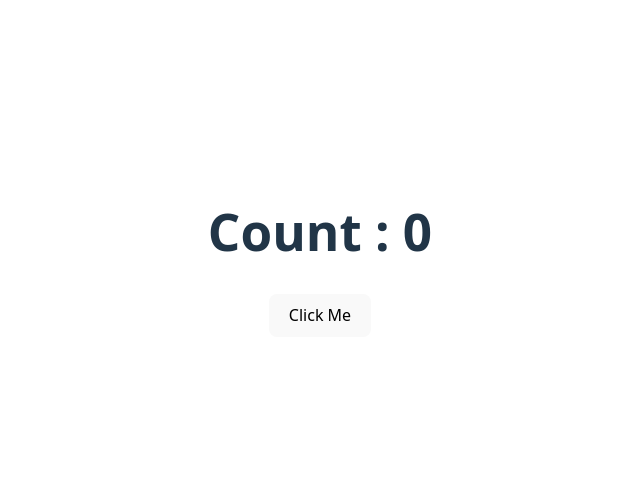
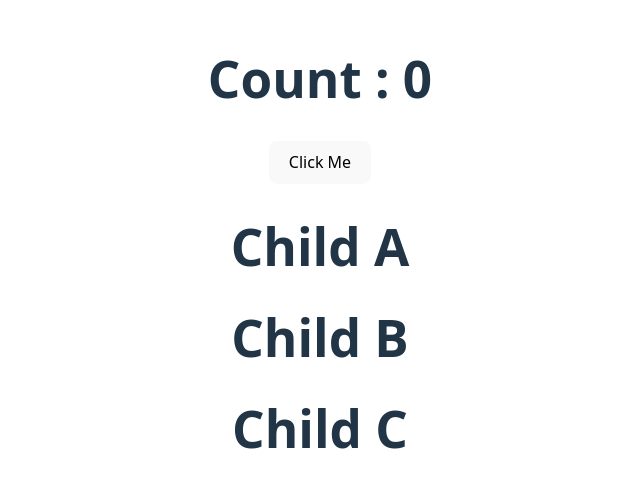
Before and after one commit to nana1243/practice, a React (Vite) app in the folder section12/: page / in a window 1280 px wide. Shown: the part 147-634 px from the top of the page, without its empty margins (320-960 px from the left). Built offline with nearby package versions, Linux system fonts and the light colour scheme.

Commit message:
fea)[7/27] useMemo 추가

```diff
--- a/section12/src/App.tsx
+++ b/section12/src/App.tsx
@@ -1,6 +1,7 @@
 import './App.css'
 import CheckBox from "./components/CheckBox";
 import {useEffect, useState} from "react";
+import ChildA from "./components/ChildA";
 
 function App() {
     const  [count,setCount] = useState(0);
@@ -23,6 +24,7 @@ function App() {
         <>
             <h1>Count : {count}</h1>
             <button onClick={() => setCount(count + 1)}>Click Me</button>
+            <ChildA/>
         </>
   )
 }
--- /dev/null
+++ b/section12/src/components/ChildA.tsx
@@ -0,0 +1,15 @@
+import React from 'react';
+import ChildB from "./ChildB";
+
+function ChildA(props) {
+    console.log('Child A rendered');
+    return (
+        <>
+            <h1>Child A</h1>
+            <ChildB/>
+        </>
+    );
+}
+
+// export default ChildA;
+export default React.memo(ChildA);
--- /dev/null
+++ b/section12/src/components/ChildB.tsx
@@ -0,0 +1,15 @@
+import React from 'react';
+import ChildC from "./ChildC";
+
+function ChildB(props) {
+    console.log('Child B rendered');
+    return (
+        <>
+            <h1>Child B</h1>
+            <ChildC/>
+        </>
+    );
+}
+
+// export default ChildB
+export default React.memo(ChildB);
--- /dev/null
+++ b/section12/src/components/ChildC.tsx
@@ -0,0 +1,12 @@
+import React from 'react';
+
+function ChildC(props) {
+    console.log('Child C rendered');
+    return (
+        <>
+            <h1>Child C</h1>
+        </>
+    );
+}
+
+export default React.memo(ChildC);
```
